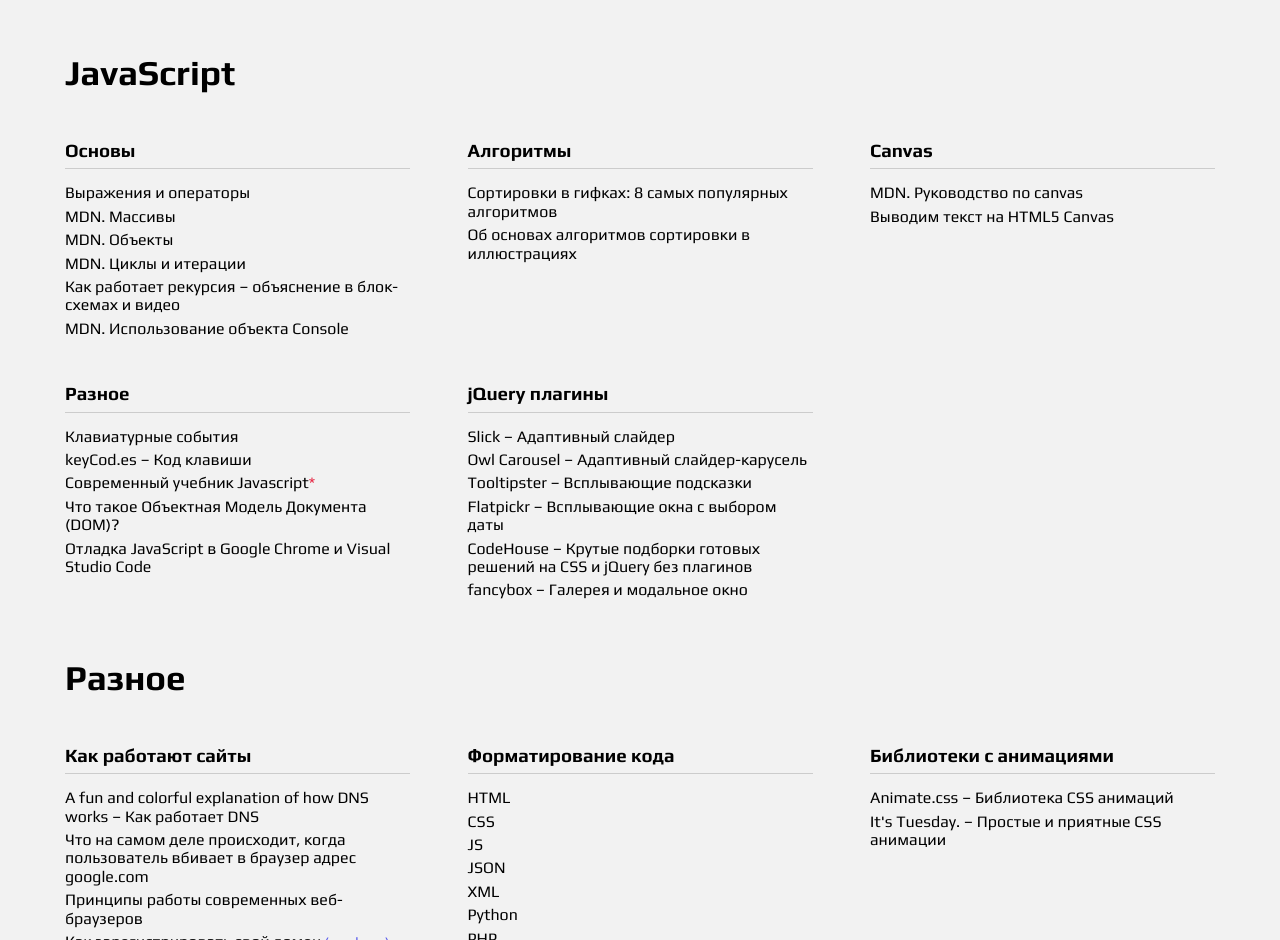
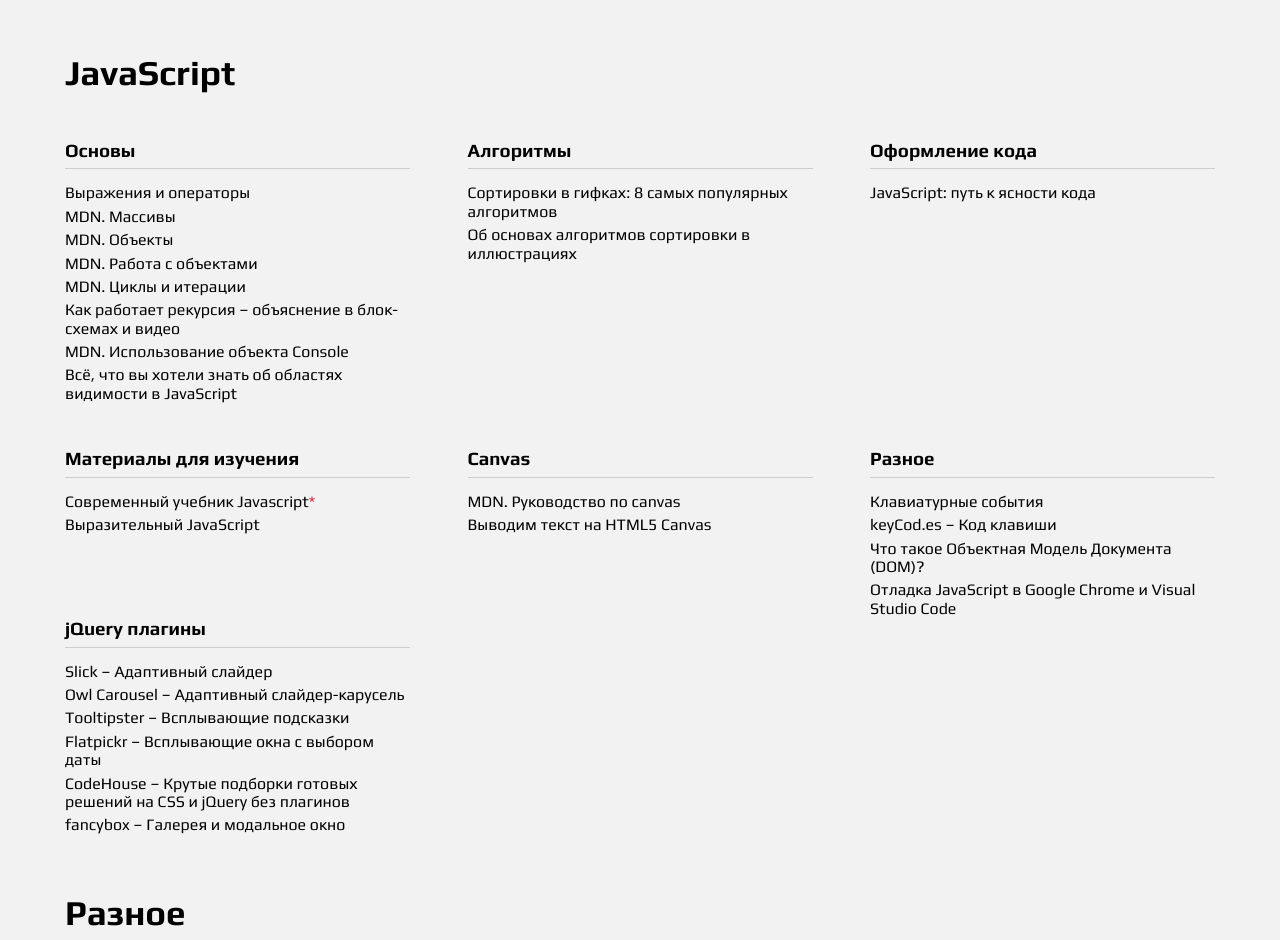
Before and after one commit to sokolovav2016/useful-links-adaptive, a website: page source/index.html in a window 1280 px wide. Shown: the part 4580-5520 px from the top of the page. Drawn offline with nearby package versions, Linux system fonts and the light colour scheme; files that its build step writes are made by us from their sources.

Commit message:
Дополняет JS

```diff
--- a/source/index.html
+++ b/source/index.html
@@ -494,9 +494,11 @@
             <li><a href="https://developer.mozilla.org/ru/docs/Web/JavaScript/Guide/Expressions_and_Operators" target="_blank">Выражения и операторы</a></li>
             <li><a href="https://developer.mozilla.org/ru/docs/Web/JavaScript/Reference/Global_Objects/Array" target="_blank">MDN. Массивы</a></li>
             <li><a href="https://developer.mozilla.org/ru/docs/Web/JavaScript/Reference/Global_Objects/Object" target="_blank">MDN. Объекты</a></li>
+            <li><a href="https://developer.mozilla.org/ru/docs/Web/JavaScript/Guide/Working_with_Objects" target="_blank">MDN. Работа с объектами</a></li>
             <li><a href="https://developer.mozilla.org/ru/docs/Web/JavaScript/Guide/%D0%A6%D0%B8%D0%BA%D0%BB%D1%8B_%D0%B8_%D0%B8%D1%82%D0%B5%D1%80%D0%B0%D1%86%D0%B8%D0%B8" target="_blank">MDN. Циклы и итерации</a></li>
             <li><a href="https://habr.com/ru/post/337030/" target="_blank">Как работает рекурсия – объяснение в блок-схемах и видео</a></li>
             <li><a href="https://developer.mozilla.org/ru/docs/Web/API/Console" target="_blank">MDN. Использование объекта Console</a></li>
+            <li><a href="https://habr.com/ru/post/239863/" target="_blank">Всё, что вы хотели знать об областях видимости в JavaScript</a></li>
             <li><a href="" target="_blank"></a></li>
           </ul>
         </section>
@@ -510,6 +512,33 @@
             <li><a href="https://proglib.io/p/sort-gif/" target="_blank">Сортировки в гифках: 8 самых популярных алгоритмов</a></li>
             <li><a href="https://proglib.io/p/sorting-guide/" target="_blank">Об основах алгоритмов сортировки в иллюстрациях</a></li>
             <li><a href="" target="_blank"></a></li>
+            <li><a href="" target="_blank"></a></li>
+            <li><a href="" target="_blank"></a></li>
+            <li><a href="" target="_blank"></a></li>
+          </ul>
+        </section>
+
+        <section class="section__block" id="js-miscellanea">
+          <h3 class="section__block-title">
+            <a href="#js-miscellanea">Оформление кода</a>
+          </h3>
+
+          <ul class="section__list">
+            <li><a href="https://habr.com/ru/company/ruvds/blog/342404/" target="_blank">JavaScript: путь к ясности кода</a></li>
+            <li><a href="" target="_blank"></a></li>
+            <li><a href="" target="_blank"></a></li>
+            <li><a href="" target="_blank"></a></li>
+          </ul>
+        </section>
+
+        <section class="section__block" id="js-miscellanea">
+          <h3 class="section__block-title">
+            <a href="#js-miscellanea">Материалы для изучения</a>
+          </h3>
+
+          <ul class="section__list">
+            <li><a class="note note--recommended" href="http://learn.javascript.ru" target="_blank">Современный учебник Javascript</a></li>
+            <li><a href="https://habr.com/ru/post/240219/" target="_blank">Выразительный JavaScript</a></li>
             <li><a href="" target="_blank"></a></li>
             <li><a href="" target="_blank"></a></li>
             <li><a href="" target="_blank"></a></li>
@@ -539,7 +568,6 @@
           <ul class="section__list">
             <li><a href="https://developer.mozilla.org/ru/docs/Web/Events" target="_blank">Клавиатурные события</a></li>
             <li><a href="http://keycod.es" target="_blank">keyCod.es – Код клавиши</a></li>
-            <li><a class="note note--recommended" href="http://learn.javascript.ru" target="_blank">Современный учебник Javascript</a></li>
             <li><a href="https://developer.mozilla.org/ru/docs/DOM/DOM_Reference/Введение" target="_blank">Что такое Объектная Модель Документа (DOM)?</a></li>
             <li><a href="https://medium.com/devschacht/%D0%BE%D1%82%D0%BB%D0%B0%D0%B4%D0%BA%D0%B0-javascript-%D0%B2-google-chrome-%D0%B8-visual-studio-code-c2f07603a5b8" target="_blank">Отладка JavaScript в Google Chrome и Visual Studio Code</a></li>
           </ul>
```
